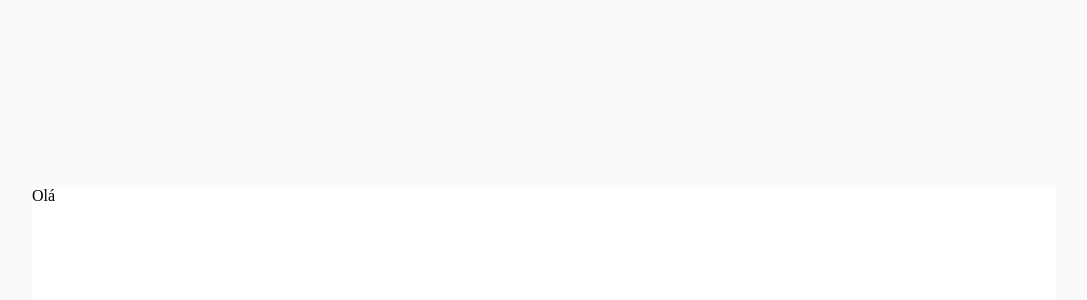
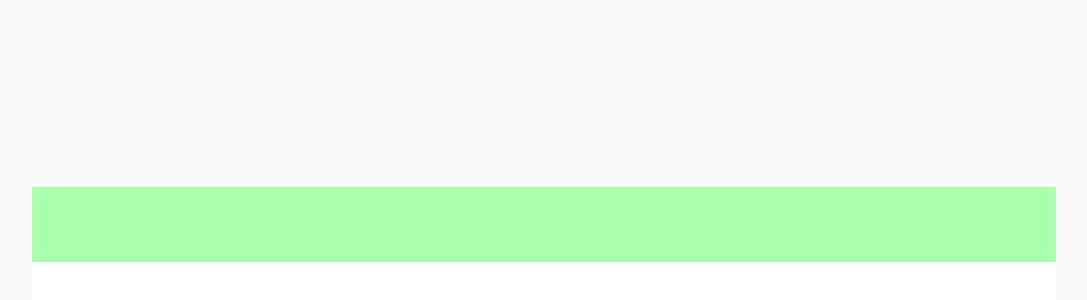
Before and after one commit to devLucasCBMelo/calculadora_react, a React (Create React App) app: page / in a window 1280 px wide. Shown: the part 38-338 px from the top of the page, without its empty margins (96-1183 px from the left). Built offline with nearby package versions, Linux system fonts and the light colour scheme.

Commit message:
primeiras estilizações

```diff
--- a/src/App.js
+++ b/src/App.js
@@ -1,3 +1,4 @@
+import Input from './Input';
 import { Container, Content } from './styles'
 
 function App() {
@@ -5,7 +6,7 @@
     <div>
       <Container>
         <Content>
-          Olá
+          <Input />
         </Content>
       </Container>
     </div>
--- a/src/Input/index.js
+++ b/src/Input/index.js
@@ -1,8 +1,10 @@
+import { InputContainer } from "./styles";
+
 const Input = () => {
   return (
-    <div>
-      Olá
-    </div>
+    <InputContainer>
+      <input />
+    </InputContainer>
   )
 }
 
--- /dev/null
+++ b/src/Input/styles.js
@@ -0,0 +1,26 @@
+import styled from "styled-components";
+
+export const InputContainer = styled.div`
+  width: 100%;
+  height: 75px;
+  background-color: #AAFFAA;
+
+  display: flex;
+  align-items: center;
+  justify-content: flex-end;
+
+  font-size: 24px;
+  font-family: 'Roboto';
+
+  input {
+    width: 100%;
+    height: 75px;
+    background-color: #AAFFAA;
+    border: 0;
+    display: flex;
+    align-items: flex-end;
+    padding: 0 10px;
+    font-size: 24px;
+    font-family: 'Roboto';
+  }
+`
```
